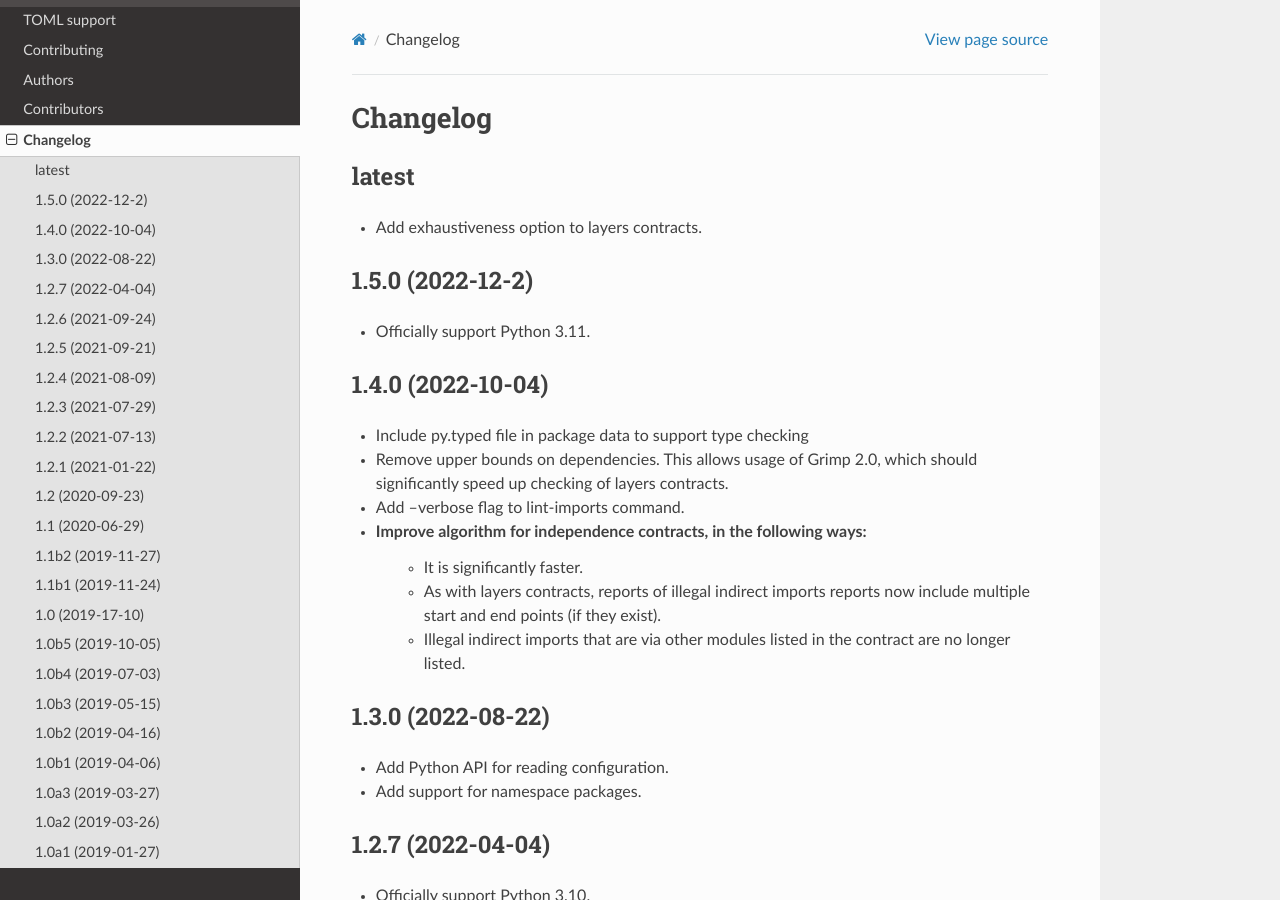
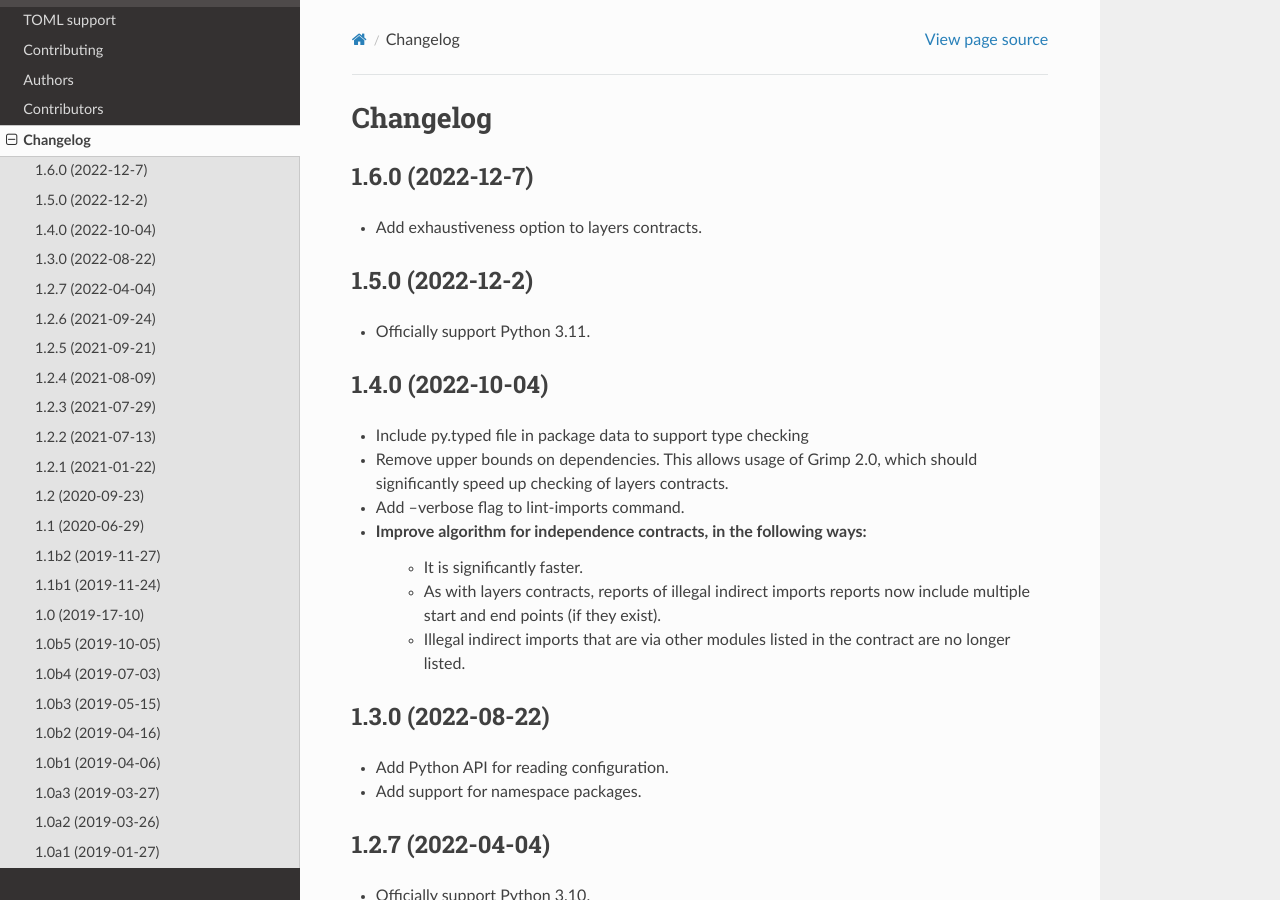
Before and after one commit to seddonym/import-linter, a Sphinx documentation site: the page built from docs/changelog.rst, in a window 1280 px wide and 900 px high. Built offline with Sphinx 7.4.7 and the Read the Docs theme 2.0.0, drawn with Linux system fonts in a browser that asks for light colours.

Commit message:
Release v1.6.0

```diff
--- a/CHANGELOG.rst
+++ b/CHANGELOG.rst
@@ -1,8 +1,8 @@
 Changelog
 =========
 
-latest
-------
+1.6.0 (2022-12-7)
+-----------------
 
 * Add exhaustiveness option to layers contracts.
 
--- a/docs/conf.py
+++ b/docs/conf.py
@@ -27,7 +27,7 @@ author = 'David Seddon'
 # The short X.Y version
 version = ''
 # The full version, including alpha/beta/rc tags
-release = '1.5.0'
+release = '1.6.0'
 
 
 # -- General configuration ---------------------------------------------------
--- a/setup.py
+++ b/setup.py
@@ -16,7 +16,7 @@ def read(*names, **kwargs):
 
 setup(
     name="import-linter",
-    version="1.5.0",
+    version="1.6.0",
     license="BSD 2-Clause License",
     description="Enforces rules for the imports within and between Python packages.",
     long_description=read("README.rst"),
--- a/src/importlinter/__init__.py
+++ b/src/importlinter/__init__.py
@@ -1,4 +1,4 @@
-__version__ = "1.5.0"
+__version__ = "1.6.0"
 
 from .application import output  # noqa
 from .domain import fields  # noqa
```
